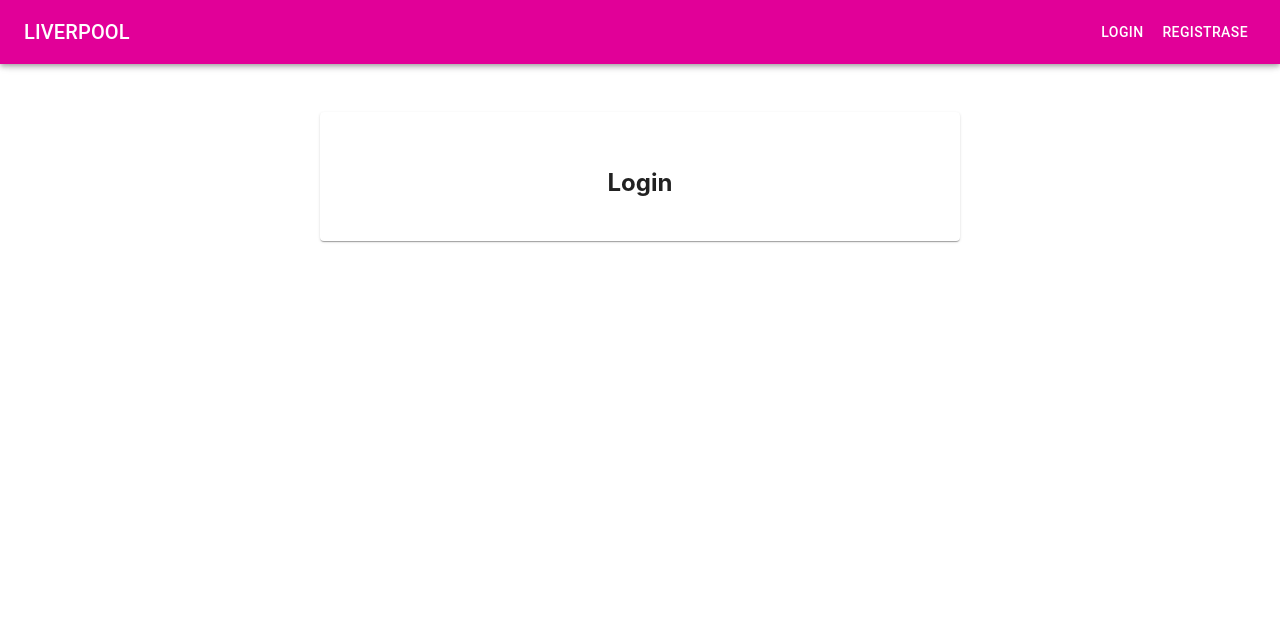
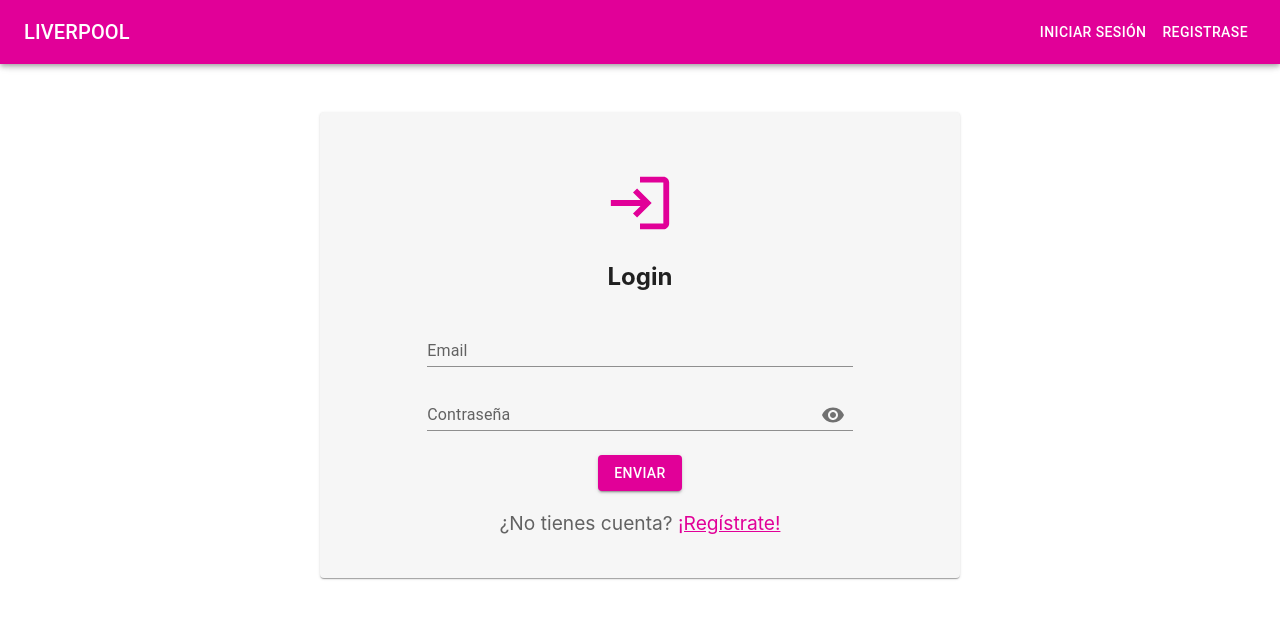
Before and after one commit to blueflamehaze/browser-search-liverpool, a React (Create React App) app: page / in a window 1280 px wide. Shown: the top 618 px of the page. Built offline with nearby package versions, Linux system fonts and the light colour scheme; no server answers.

Commit message:
feat: add Login page

```diff
--- a/src/App.css
+++ b/src/App.css
@@ -4,3 +4,13 @@
 .bg_color {
   background-color: #e10098 !important;
 }
+.submit_button {
+  background-color: #e10098 !important;
+  margin-top: 1rem !important;
+}
+.links {
+  color: #e10098 !important;
+}
+.links:hover {
+  color: #a40973 !important;
+}
--- a/src/App.js
+++ b/src/App.js
@@ -6,6 +6,7 @@ import { Routes, Route } from "react-router-dom";
 import Registro from "./features/pages/registro/Registro";
 import Login from "./features/pages/Login/Login";
 import Header from "./common/layout/Header";
+import Home from "./features/pages/Home/Home";
 
 function App() {
   const user = useSelector(selectUser);
@@ -28,6 +29,7 @@ function App() {
             )
           }
         ></Route>
+        <Route path="/home" element={user ? <Home /> : <Login />}></Route>
       </Routes>
     </div>
   );
--- a/src/common/layout/Header.jsx
+++ b/src/common/layout/Header.jsx
@@ -37,7 +37,7 @@ function Header(props) {
       <List>
         <p>
           <Button color="inherit" component={Link} to="/">
-            Login
+            Iniciar sesión
           </Button>
         </p>
         <p>
@@ -75,7 +75,7 @@ function Header(props) {
           </Typography>
           <Box sx={{ display: { xs: "none", sm: "block" } }}>
             <Button color="inherit" component={Link} to="/">
-              Login
+              Iniciar sesión
             </Button>
             <Button color="inherit" component={Link} to="/register">
               Registrase
--- /dev/null
+++ b/src/features/pages/Home/Home.jsx
@@ -0,0 +1,7 @@
+import React from "react";
+
+function Home() {
+  return <div>Home</div>;
+}
+
+export default Home;
--- a/src/features/pages/Login/Login.css
+++ b/src/features/pages/Login/Login.css
@@ -2,3 +2,11 @@
   display: flex;
   justify-content: center;
 }
+.login__icon {
+  font-size: 70px;
+  color: "#e10098";
+}
+.account__text {
+  font-size: 1.2rem;
+  color: #626262;
+}
--- a/src/features/pages/Login/Login.jsx
+++ b/src/features/pages/Login/Login.jsx
@@ -1,16 +1,144 @@
-import React from "react";
+import React, { useState, useEffect } from "react";
+import { useDispatch } from "react-redux";
+import { auth } from "../../../firebase";
+import { Link, useNavigate } from "react-router-dom";
+import { login, logout } from "../../userSlice";
 import "./Login.css";
-import { Grid, Card, CardContent } from "@mui/material";
+import {
+  Grid,
+  Card,
+  CardContent,
+  Box,
+  FormControl,
+  InputLabel,
+  Input,
+  InputAdornment,
+  IconButton,
+  Button,
+} from "@mui/material";
+import LoginIcon from "@mui/icons-material/Login";
+import Visibility from "@mui/icons-material/Visibility";
+import VisibilityOff from "@mui/icons-material/VisibilityOff";
 
 function Login() {
+  const dispatch = useDispatch();
+  const navigate = useNavigate();
+  const [showPassword, setShowPassword] = useState(false);
+  const [password, setPassword] = useState("");
+  const [email, setEmail] = useState("");
+
+  const handleClickShowPassword = () => {
+    setShowPassword(!showPassword);
+  };
+
+  const handleMouseDownPassword = (event) => {
+    event.preventDefault();
+  };
+
+  const handleSubmit = (e) => {
+    e.preventDefault();
+    handleLogin();
+    navigate("/home");
+  };
+
+  const handleLogin = () => {
+    if (email && password) {
+      auth
+        .signInWithEmailAndPassword(email, password)
+        .then((data) => alert("Logged in successfully"))
+        .catch((error) => alert(error));
+    } else {
+      alert("Campos vacíos");
+    }
+  };
+
+  useEffect(() => {
+    auth.onAuthStateChanged((authUser) => {
+      if (authUser) {
+        dispatch(
+          login({
+            id: authUser.uid,
+            name: authUser.displayName ? authUser.displayName : authUser.email,
+            lastSignIn: authUser.metadata.lastSignInTime,
+            picture: authUser.photoURL
+              ? authUser.photoURL
+              : "@/assets/user-icon.png",
+          })
+        );
+      } else {
+        dispatch(logout());
+      }
+    });
+  }, []);
+
   return (
     <>
       <Grid container className="login__container">
-        <Grid xs={10} md={8} lg={6}>
-          <Card>
+        <Grid item xs={10} md={8} lg={6}>
+          <Card sx={{ backgroundColor: "#f6f6f6", paddingTop: 5 }}>
             <CardContent>
-              <img />
+              <LoginIcon sx={{ fontSize: 70, color: "#e10098" }} />
               <h2>Login</h2>
+              <Box component="form" noValidate autoComplete="off">
+                <FormControl
+                  fullWidth
+                  sx={{ m: 1, width: "70%" }}
+                  variant="standard"
+                >
+                  <InputLabel htmlFor="standard-adornment-password">
+                    Email
+                  </InputLabel>
+                  <Input
+                    id="standard-adornment-password"
+                    type="email"
+                    value={email}
+                    onChange={(e) => setEmail(e.target.value)}
+                  />
+                </FormControl>
+                <FormControl
+                  fullWidth
+                  sx={{ m: 1, width: "70%" }}
+                  variant="standard"
+                >
+                  <InputLabel htmlFor="standard-adornment-password">
+                    Contraseña
+                  </InputLabel>
+                  <Input
+                    id="standard-adornment-password"
+                    type={showPassword ? "text" : "password"}
+                    value={password}
+                    onChange={(e) => setPassword(e.target.value)}
+                    endAdornment={
+                      <InputAdornment position="end">
+                        <IconButton
+                          aria-label="toggle password visibility"
+                          onClick={handleClickShowPassword}
+                          onMouseDown={handleMouseDownPassword}
+                        >
+                          {showPassword ? <VisibilityOff /> : <Visibility />}
+                        </IconButton>
+                      </InputAdornment>
+                    }
+                  />
+                </FormControl>
+              </Box>
+              <Button
+                variant="contained"
+                onClick={handleSubmit}
+                className="submit_button"
+              >
+                Enviar
+              </Button>
+              <div>
+                <p className="account__text">
+                  ¿No tienes cuenta?{" "}
+                  <span>
+                    <Link to="/register" className="links">
+                      ¡Regístrate!
+                    </Link>
+                  </span>
+                </p>
+              </div>
             </CardContent>
           </Card>
         </Grid>
--- a/src/features/pages/registro/Registro.jsx
+++ b/src/features/pages/registro/Registro.jsx
@@ -10,7 +10,7 @@ const Registro = ({ isRegistered }) => {
 
   const handleSubmit = (e) => {
     e.preventDefault();
-    isRegistered ? handleLogin() : handleRegister();
+    handleRegister();
   };
   useEffect(() => {
     auth.onAuthStateChanged((authUser) => {
@@ -30,17 +30,6 @@ const Registro = ({ isRegistered }) => {
       }
     });
   }, []);
-
-  const handleLogin = () => {
-    if (email && password) {
-      auth
-        .signInWithEmailAndPassword(email, password)
-        .then((data) => alert("Logged in successfully"))
-        .catch((error) => alert(error));
-    } else {
-      alert("Campos vacíos");
-    }
-  };
 
   const handleRegister = () => {
     if (email && password) {
```
